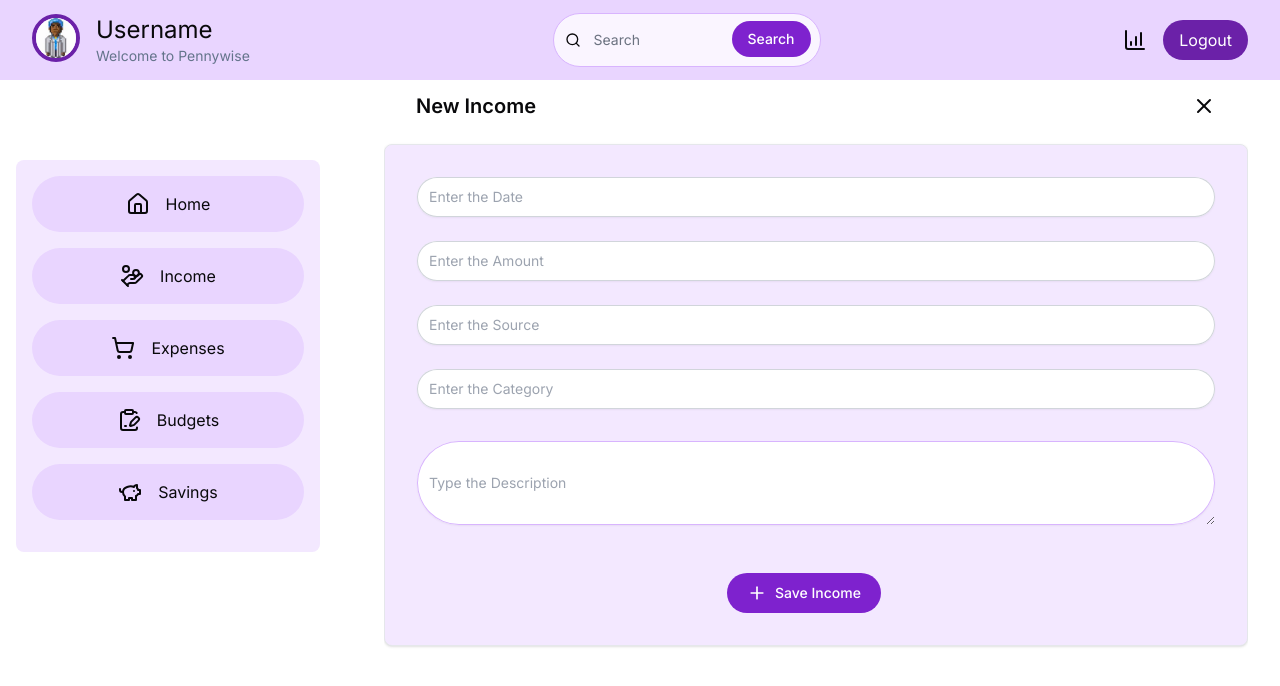
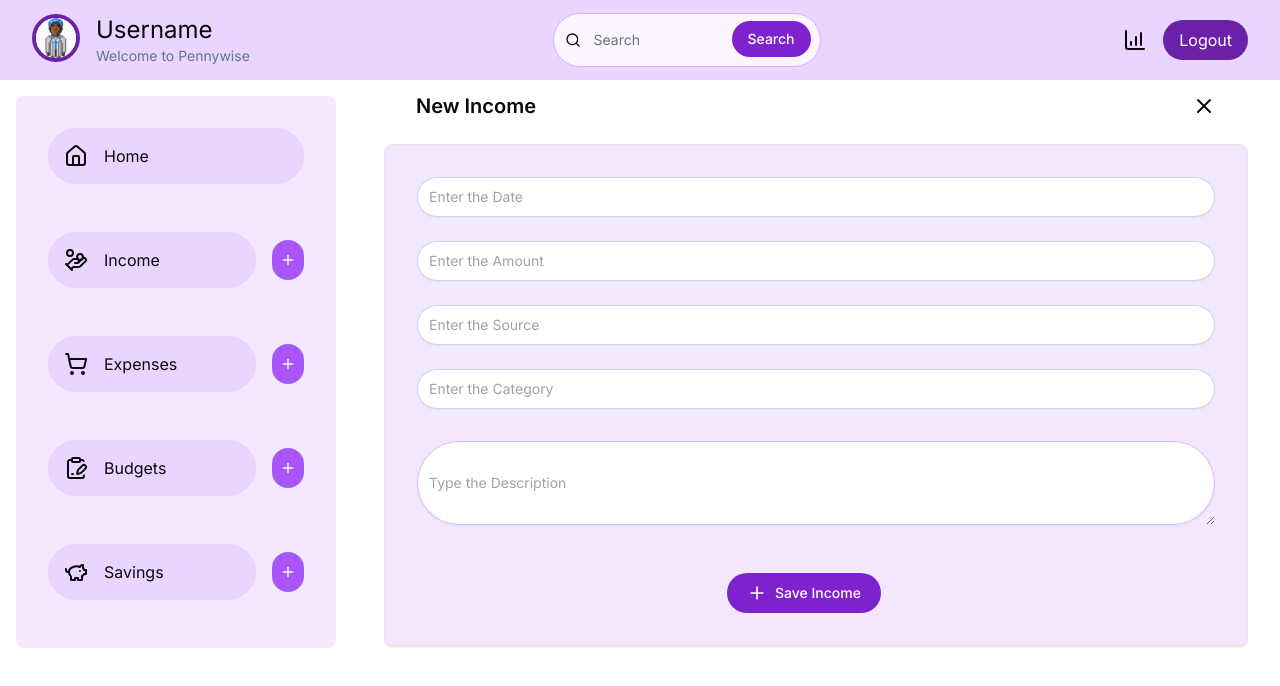
Before and after one commit to kofiad/pennywise, a Next.js app: page /dashboard/income/new in a window 1280 px wide. Shown: the top 686 px of the page. Built offline with nearby package versions, Linux system fonts and the light colour scheme.

Commit message:
Refactor Sidebar component to add "New" button for non-home links

```diff
--- a/components/Dashboard/Sidebar.jsx
+++ b/components/Dashboard/Sidebar.jsx
@@ -1,10 +1,10 @@
 "use client";
-import { ClipboardPenLine, HandCoins, Home, PiggyBank, ShoppingCart } from 'lucide-react';
+import { ClipboardPenLine, HandCoins, Home, PiggyBank, Plus, ShoppingCart } from 'lucide-react';
 import Link from 'next/link';
 import { usePathname } from 'next/navigation';
 
 export default function Sidebar() {
-  const pathname = usePathname(); // Get the current pathname
+  const pathname = usePathname();
   const sidebarLinks = [
     {
       title: "Home",
@@ -34,24 +34,34 @@ export default function Sidebar() {
   ];
 
   return (
-    <div className="flex flex-col p-4 bg-purple-100 rounded-lg ml-4 mt-20 overflow-auto">
-      <div className="flex-grow flex flex-col">
+    <div className="flex flex-col p-4 bg-purple-100 rounded-lg m-4 overflow-auto w-full">
+      <div className="flex-grow flex flex-col w-full">
         {sidebarLinks.map((link, index) => {
           const { title, href, icon: Icon } = link;
           // Check if the current pathname matches the href to highlight the active link
           const isActive = pathname === href;
 
           return (
+            <div key={index} className="flex items-center justify-between gap-4 p-4 rounded-full mb-4 w-full">
               <Link
-              key={index}
                 href={href}
-              className={`flex items-center justify-center gap-4 p-4 rounded-full mb-4 ${
+                className={`flex items-center gap-4 ${
                   isActive ? 'bg-purple-700 text-white' : 'bg-purple-200'
-              }`}
+                } w-full p-4 rounded-full`}
               >
                 <Icon className="w-6 h-6" />
                 {title}
               </Link>
+              {title !== "Home" && (
+                <button
+                  onClick={() => window.location.href = `${href}/new`}
+                  className="flex items-center justify-center w-10 h-10 bg-purple-500 rounded-full text-white hover:bg-purple-700"
+                >
+                  <Plus className="w-4 h-4" />
+                </button>
+              )}
+
+            </div>
           );
         })}
       </div>
```
Lines whose indentation alone changed are shown as unchanged.
